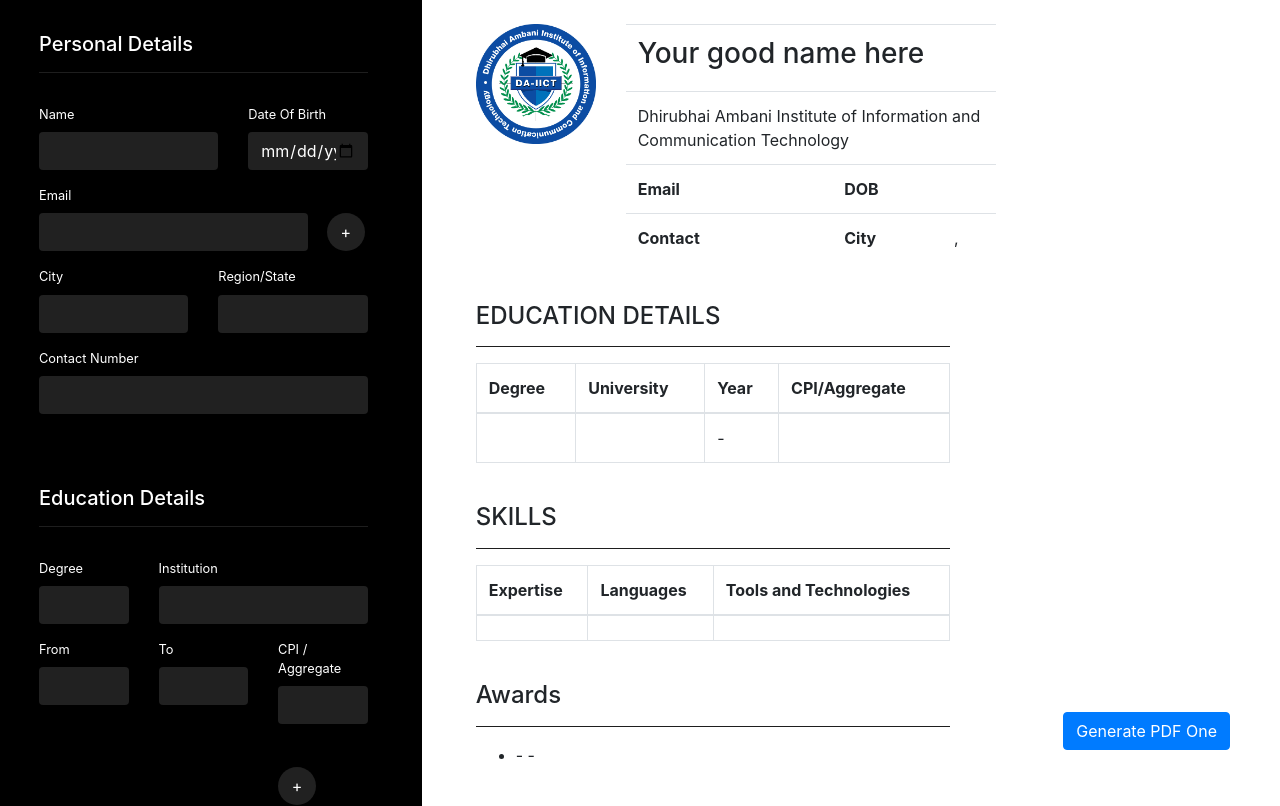
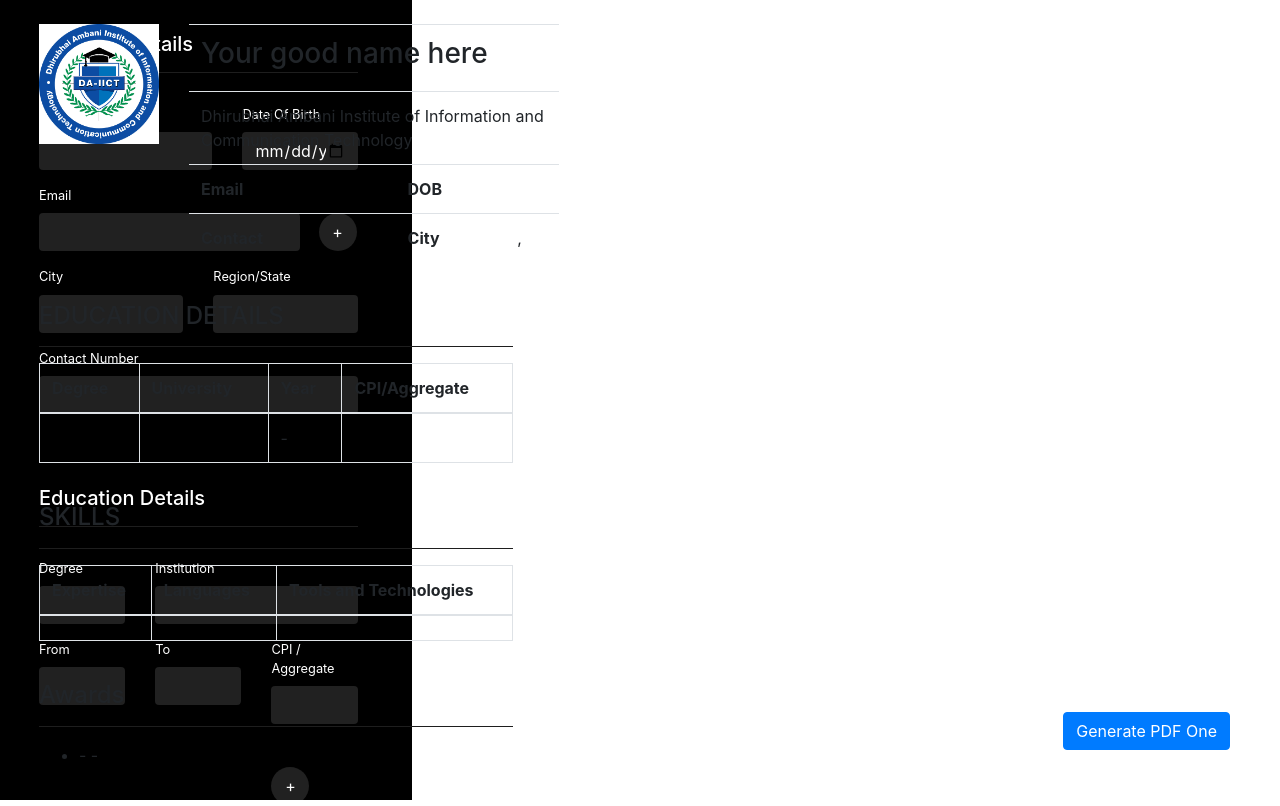
Before and after one commit to maulikpipaliya/resume-maker, a React (Create React App) app: page / in a window 1280 px wide. Shown: the top 806 px of the page. Built offline with nearby package versions, Linux system fonts and the light colour scheme.

Commit message:
RM1007 : Add Scrollbar for form section

```diff
--- a/src/components/FormComponent.tsx
+++ b/src/components/FormComponent.tsx
@@ -13,7 +13,7 @@ const FormComponent: FC = () => {
         <div>
             <Container fluid={true} className='p-0'>
                 <Row>
-                    <Col xs={10} md={4} className='ctr-form' id='ctr-form'>
+                    <Col xs={10} md={4} className='rm-ctr-form col-md-4 col-10 overflow-auto position-fixed' id='ctr-form'>
                         {/* <TagsInput
                             // tagInputData={tagInputPropDataX}
                         // ></TagsInput> */}
--- a/src/style.css
+++ b/src/style.css
@@ -1,4 +1,4 @@
-.ctr-form {
+.rm-ctr-form {
     color: white;
     background-color: #000000;
     min-height: 100vh;
@@ -6,6 +6,28 @@
     font-size: 0.8rem;
     padding-bottom: 5rem;
 }
+
+/*Scrollbar*/
+/* -------- */
+::-webkit-scrollbar {
+    width: 10px;
+}
+
+/* Track */
+::-webkit-scrollbar-track {
+    background: #f1f1f1;
+}
+
+/* Handle */
+::-webkit-scrollbar-thumb {
+    background: #888;
+}
+
+/* Handle on hover */
+::-webkit-scrollbar-thumb:hover {
+    background: #555;
+}
+/* -------- */
 
 hr {
     background-color: #212121;
```
